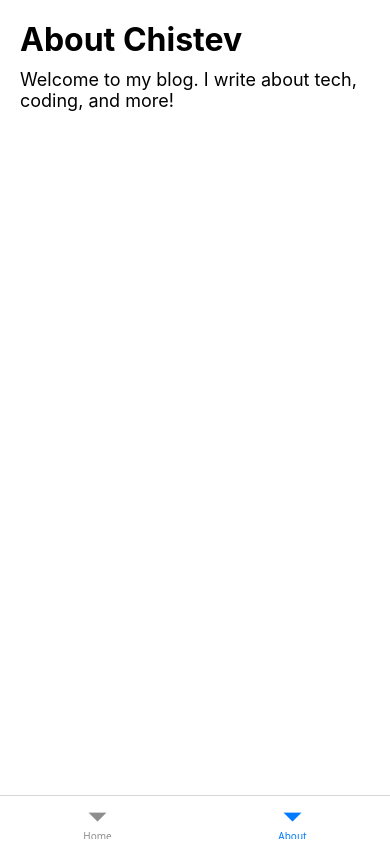
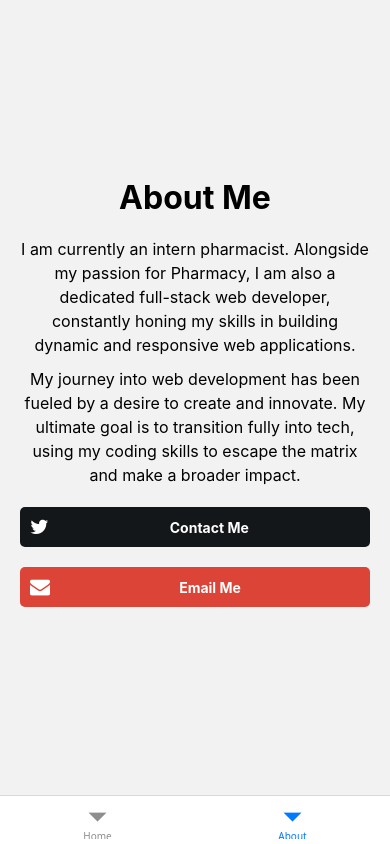
Before and after one commit to chistev/rxjourney_mobile, a React Native app: screen /About in a window 390 px wide. Built offline with nearby package versions, Linux system fonts and the light colour scheme.

Commit message:
about added

```diff
--- a/components/screens/AboutScreen.js
+++ b/components/screens/AboutScreen.js
@@ -1,27 +1,90 @@
-import { View, Text, StyleSheet } from "react-native";
+import { View, Text, StyleSheet, Linking, TouchableOpacity } from "react-native";
+import { FontAwesome } from "@expo/vector-icons";
 
 export default function AboutScreen() {
   return (
     <View style={styles.container}>
-      <Text style={styles.header}>About Chistev</Text>
-      <Text style={styles.content}>Welcome to my blog. I write about tech, coding, and more!</Text>
+      <Text style={styles.title}>About Me</Text>
+      <Text style={styles.paragraph}>
+        I am currently an intern pharmacist. Alongside my passion for Pharmacy,
+        I am also a dedicated full-stack web developer, constantly honing my
+        skills in building dynamic and responsive web applications.
+      </Text>
+      <Text style={styles.paragraph}>
+        My journey into web development has been fueled by a desire to create and innovate.
+        My ultimate goal is to transition fully into tech, using my coding skills
+        to escape the matrix and make a broader impact.
+      </Text>
+
+      <TouchableOpacity
+        style={styles.twitterButton}
+        onPress={() => Linking.openURL("https://twitter.com/chistev12")}
+      >
+        <FontAwesome name="twitter" size={20} color="white" />
+        <Text style={styles.buttonText}>Contact Me</Text>
+      </TouchableOpacity>
+
+      <TouchableOpacity
+        style={styles.emailButton}
+        onPress={async () => {
+          const email = "mailto:chistev12@gmail.com";
+          const supported = await Linking.canOpenURL(email);
+          if (supported) {
+            await Linking.openURL(email);
+          } else {
+            alert("No email client found. Please set up an email app.");
+          }
+        }}
+      >
+        <FontAwesome name="envelope" size={20} color="white" />
+        <Text style={styles.buttonText}>Email Me</Text>
+      </TouchableOpacity>
+
     </View>
   );
 }
 
-// Styles
 const styles = StyleSheet.create({
   container: {
     flex: 1,
     padding: 20,
-    backgroundColor: "#fff",
+    justifyContent: "center",
   },
-  header: {
+  title: {
     fontSize: 32,
     fontWeight: "bold",
+    marginBottom: 20,
+    textAlign: "center",
+  },
+  paragraph: {
+    fontSize: 16,
+    lineHeight: 24,
     marginBottom: 10,
+    textAlign: "center",
   },
-  content: {
-    fontSize: 18,
+  twitterButton: {
+    flexDirection: "row",
+    alignItems: "center",
+    justifyContent: "center",
+    backgroundColor: "#14171A",
+    padding: 10,
+    marginVertical: 10,
+    borderRadius: 5,
+  },
+  emailButton: {
+    flexDirection: "row",
+    alignItems: "center",
+    justifyContent: "center",
+    backgroundColor: "#DB4437",
+    padding: 10,
+    marginVertical: 10,
+    borderRadius: 5,
+  },
+  buttonText: {
+    color: "white",
+    fontWeight: "bold",
+    marginLeft: 10,
+    textAlign: "center",
+    flex: 1,
   },
 });
```
